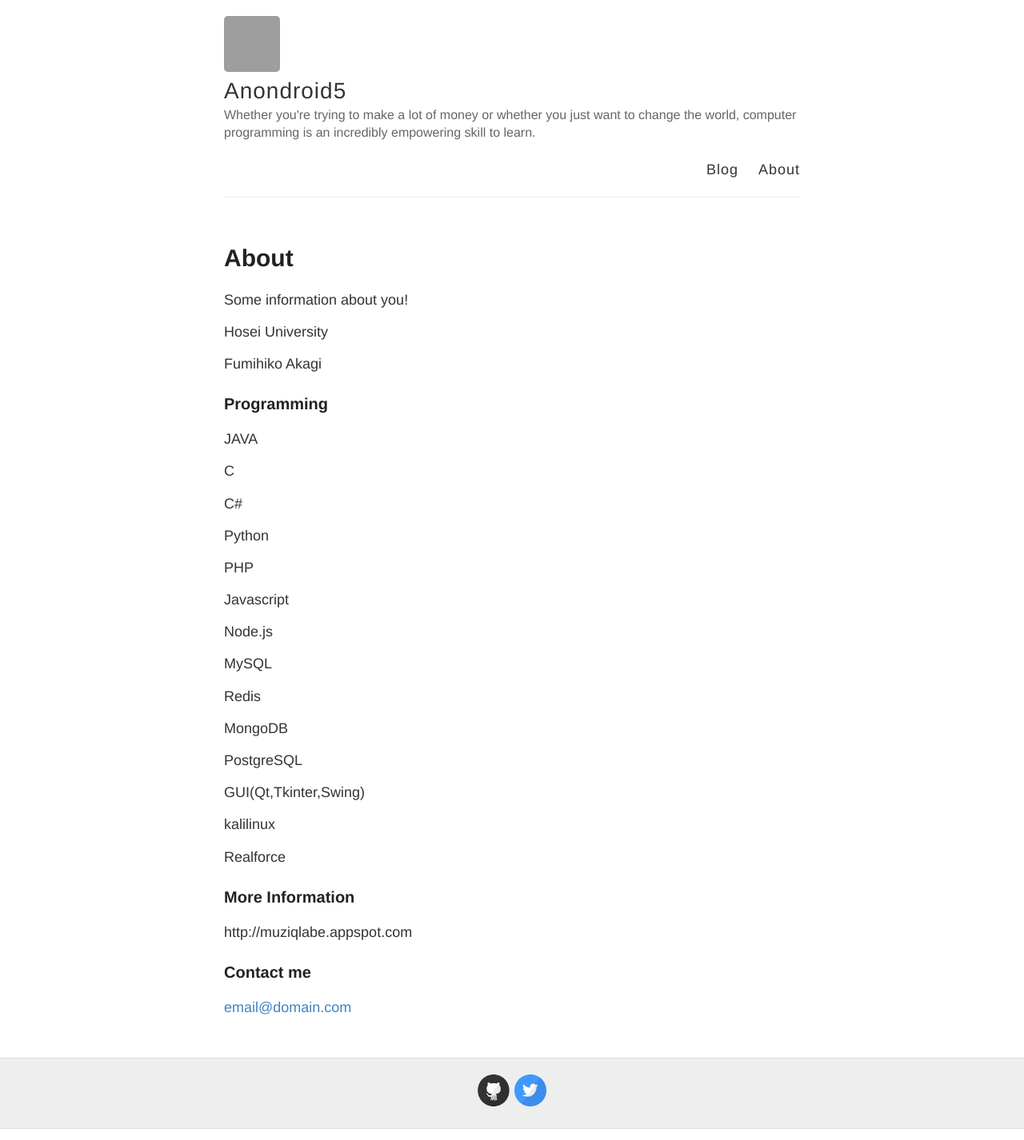
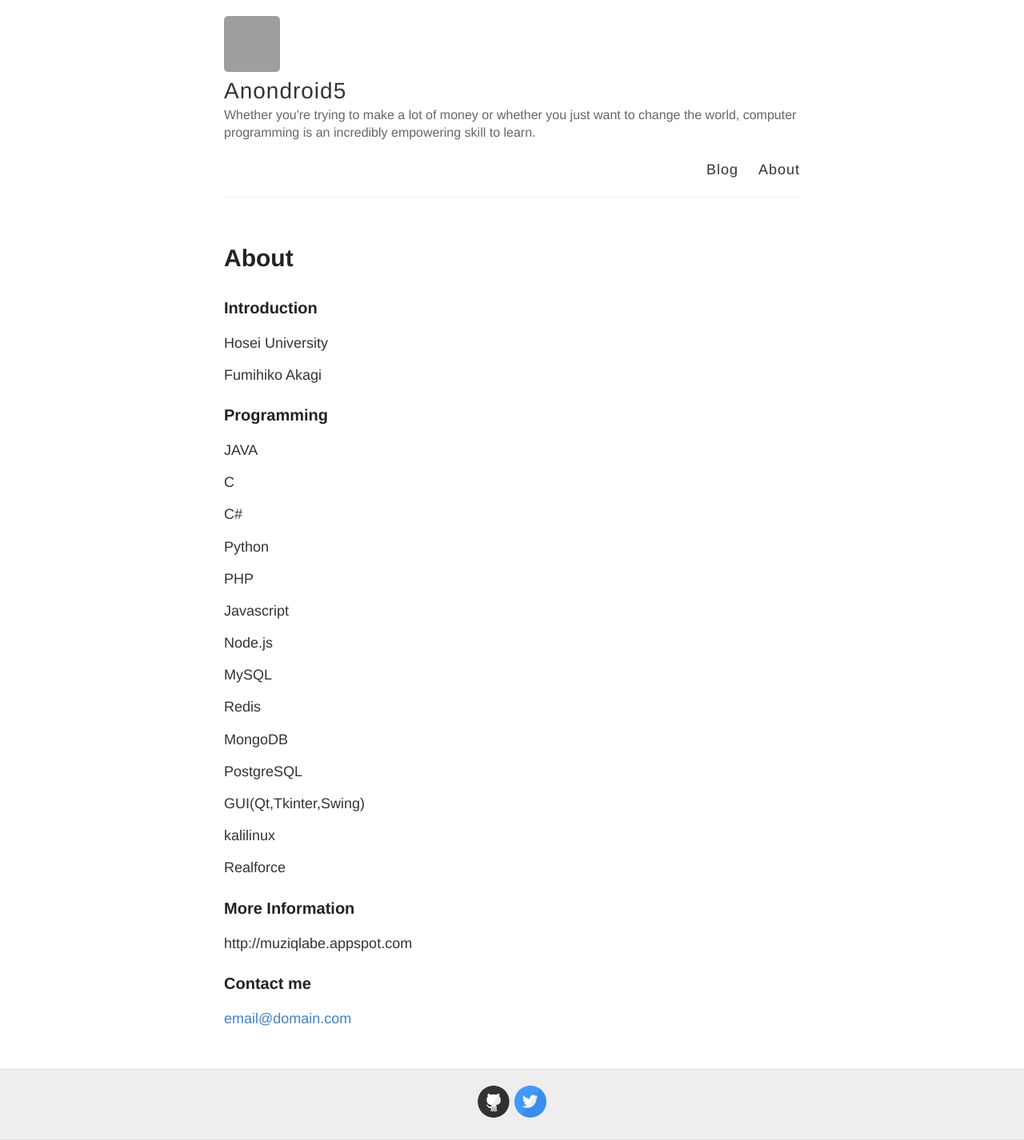
Before and after one commit to The-Actual-Damien/nondroid5-jeckyll, a Jekyll site: the page built from about.md, in a window 1280 px wide. Shown: the whole page at 80% size. Built offline with Jekyll 4.4.1, drawn with Linux system fonts in a browser that asks for light colours; Markdown is read by kramdown in place of the engine named in the settings; grey boxes are pictures that could not be loaded.

Commit message:
Update about.md

```diff
--- a/about.md
+++ b/about.md
@@ -4,7 +4,7 @@ title: About
 permalink: /about/
 ---
 
-Some information about you!
+### Introduction
 
 Hosei University
 
```
